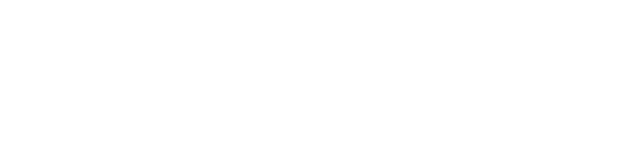
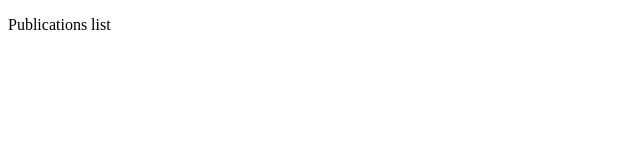
Before and after one commit to chirila/chirila.github.io, a plain HTML site: page index.html in a window 1280 px wide. Shown: the whole page, without its empty margins (0-640 px from the left). Drawn offline with Linux system fonts and the light colour scheme.

Commit message:
Update index.html

```diff
--- a/index.html
+++ b/index.html
@@ -1,6 +1,7 @@
 <!DOCTYPE html>
 <html>
 <body>
+  <p>Publications list</p>
 <!--  <meta http-equiv="refresh" content="0; url=http://pamanyungan.net/" /> -->
 <script src="https://bibbase.org/show?bib=https%3A%2F%2Fapi.zotero.org%2Fusers%2F18144%2Fcollections%2F9EJHKV6M%2Fitems%3Fkey%3D55ylgFPUVCYU0r8tp9gu4kMg%26format%3Dbibtex%26limit%3D100&jsonp=1"></script>
 </body>
```
